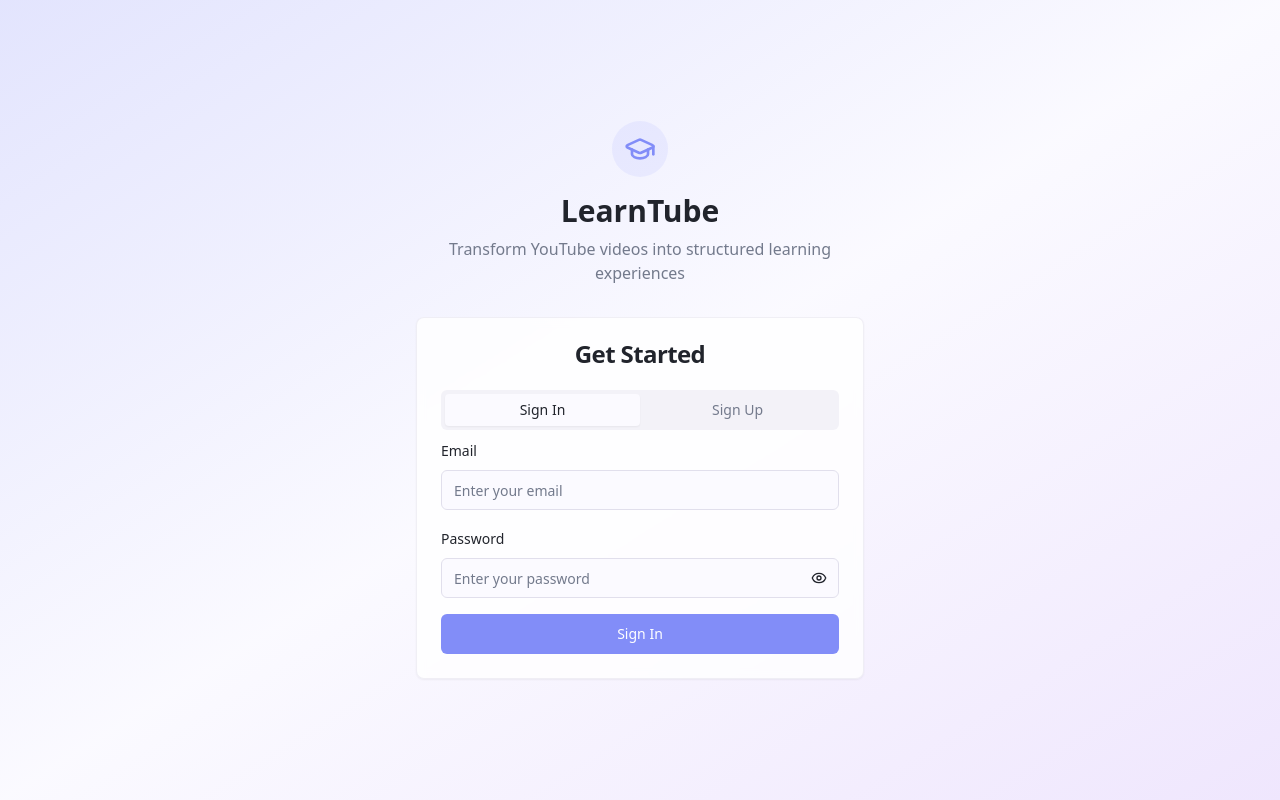
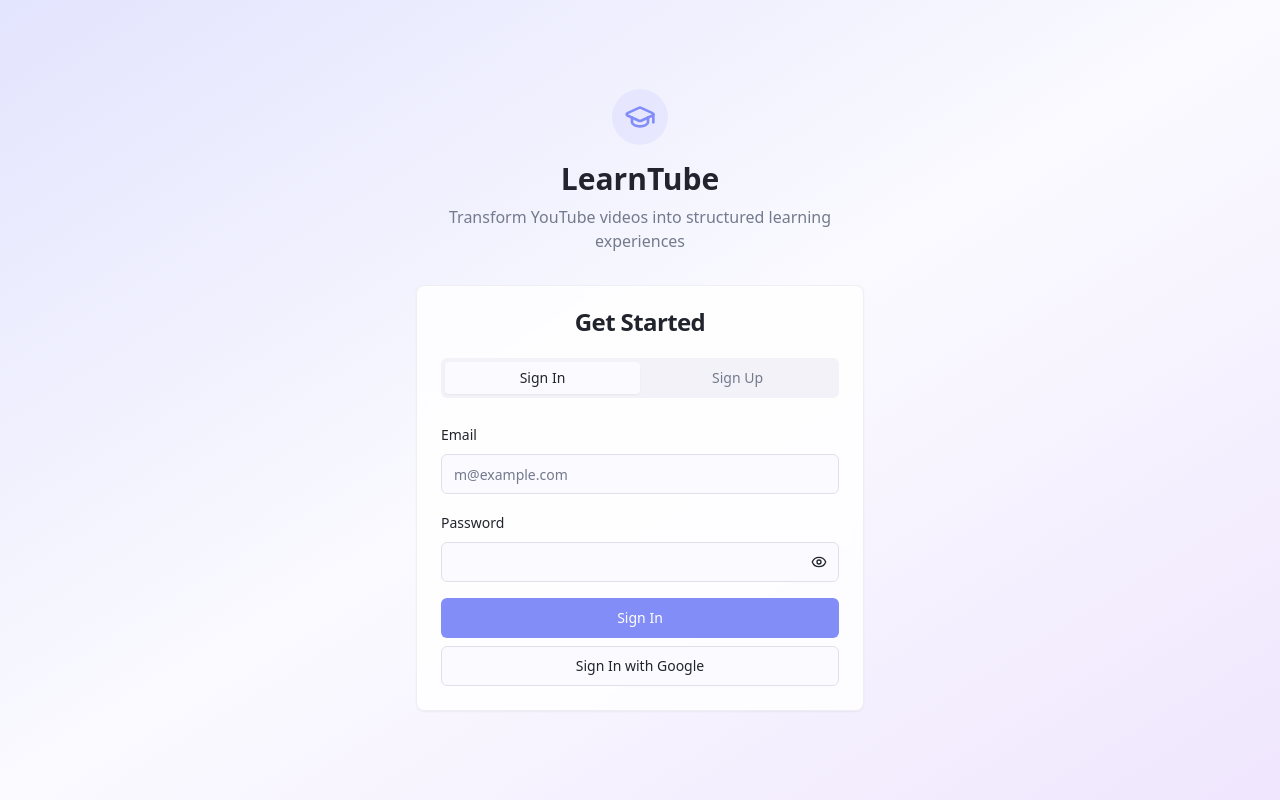
Before and after one commit to poojanjariwala/learningtube, a React (Vite) app: page /auth in a window 1280 px wide. Built offline with nearby package versions, Linux system fonts and the light colour scheme.

Commit message:
Update AuthPage.tsx

```diff
--- a/src/components/AuthPage.tsx
+++ b/src/components/AuthPage.tsx
@@ -9,6 +9,7 @@ import { Alert, AlertDescription } from '@/components/ui/alert';
 import { supabase } from '@/integrations/supabase/client';
 import { useToast } from '@/hooks/use-toast';
 import { Eye, EyeOff, GraduationCap } from 'lucide-react';
+import { useAuth } from '@/hooks/useAuth';
 
 export const AuthPage = () => {
   const [email, setEmail] = useState('');
@@ -19,27 +20,13 @@ export const AuthPage = () => {
   const [error, setError] = useState('');
   const navigate = useNavigate();
   const { toast } = useToast();
+  const { signInWithGoogle, user } = useAuth();
 
   useEffect(() => {
-    const checkAuth = async () => {
-      const { data: { session } } = await supabase.auth.getSession();
-      if (session) {
-        navigate('/');
-      }
-    };
-
-    checkAuth();
-
-    const { data: { subscription } } = supabase.auth.onAuthStateChange(
-      (_event, session) => {
-        if (session) {
-          navigate('/');
-        }
-      }
-    );
-
-    return () => subscription.unsubscribe();
-  }, [navigate]);
+    if (user) {
+      navigate('/');
+    }
+  }, [user, navigate]);
 
   const handleSignIn = async (e: React.FormEvent) => {
     e.preventDefault();
@@ -52,21 +39,18 @@ export const AuthPage = () => {
         password,
       });
 
-      if (error) {
-        if (error.message.includes('Invalid login credentials')) {
-          setError('Invalid email or password. Please check your credentials and try again.');
-        } else {
-          setError(error.message);
-        }
-        return;
-      }
+      if (error) throw error;
 
       toast({
         title: "Welcome back!",
         description: "You've successfully signed in.",
       });
-    } catch (err) {
-      setError('An unexpected error occurred. Please try again.');
+    } catch (err: any) {
+       if (err.message.includes('Invalid login credentials')) {
+          setError('Invalid email or password. Please check your credentials and try again.');
+        } else {
+          setError(err.message);
+        }
     } finally {
       setIsLoading(false);
     }
@@ -84,36 +68,39 @@ export const AuthPage = () => {
     }
 
     try {
-      const redirectUrl = `${window.location.origin}/`;
-
-      const { error } = await supabase.auth.signUp({
+      const { data, error } = await supabase.auth.signUp({
         email,
         password,
         options: {
-          emailRedirectTo: redirectUrl,
           data: {
             full_name: fullName,
           }
         }
       });
 
-      if (error) {
-        if (error.message.includes('User already registered')) {
-          setError('An account with this email already exists. Please sign in instead.');
-        } else if (error.message.includes('Password should be at least')) {
-          setError('Password should be at least 6 characters long.');
-        } else {
-          setError(error.message);
-        }
-        return;
+      if (error) throw error;
+
+      if (data.user) {
+        const { error: profileError } = await supabase
+          .from('profiles')
+          .insert({ user_id: data.user.id, full_name: fullName, username: email.split('@')[0] });
+
+        if (profileError) throw profileError;
       }
+
 
       toast({
         title: "Account created!",
         description: "Please check your email to verify your account.",
       });
-    } catch (err) {
-      setError('An unexpected error occurred. Please try again.');
+    } catch (err: any) {
+        if (err.message.includes('User already registered')) {
+          setError('An account with this email already exists. Please sign in instead.');
+        } else if (err.message.includes('Password should be at least')) {
+          setError('Password should be at least 6 characters long.');
+        } else {
+          setError(err.message);
+        }
     } finally {
       setIsLoading(false);
     }
@@ -148,7 +135,7 @@ export const AuthPage = () => {
               </TabsList>
 
               <TabsContent value="signin">
-                <form onSubmit={handleSignIn} className="space-y-4">
+                <form onSubmit={handleSignIn} className="space-y-4 pt-4">
                   {error && (
                     <Alert variant="destructive">
                       <AlertDescription>{error}</AlertDescription>
@@ -157,59 +144,32 @@ export const AuthPage = () => {
 
                   <div className="space-y-2">
                     <Label htmlFor="signin-email">Email</Label>
-                    <Input
-                      id="signin-email"
-                      type="email"
-                      placeholder="Enter your email"
-                      value={email}
-                      onChange={(e) => setEmail(e.target.value)}
-                      required
-                      disabled={isLoading}
-                    />
+                    <Input id="signin-email" type="email" placeholder="m@example.com" value={email} onChange={(e) => setEmail(e.target.value)} required disabled={isLoading} />
                   </div>
 
                   <div className="space-y-2">
                     <Label htmlFor="signin-password">Password</Label>
                     <div className="relative">
-                      <Input
-                        id="signin-password"
-                        type={showPassword ? 'text' : 'password'}
-                        placeholder="Enter your password"
-                        value={password}
-                        onChange={(e) => setPassword(e.target.value)}
-                        required
-                        disabled={isLoading}
-                        className="pr-10"
-                      />
-                      <Button
-                        type="button"
-                        variant="ghost"
-                        size="sm"
-                        className="absolute right-0 top-0 h-full px-3 py-2"
-                        onClick={() => setShowPassword(!showPassword)}
-                        disabled={isLoading}
-                      >
-                        {showPassword ? (
-                          <EyeOff className="h-4 w-4" />
-                        ) : (
-                          <Eye className="h-4 w-4" />
-                        )}
+                      <Input id="signin-password" type={showPassword ? 'text' : 'password'} value={password} onChange={(e) => setPassword(e.target.value)} required disabled={isLoading} className="pr-10" />
+                      <Button type="button" variant="ghost" size="sm" className="absolute right-0 top-0 h-full px-3 py-2" onClick={() => setShowPassword(!showPassword)} disabled={isLoading}>
+                        {showPassword ? <EyeOff className="h-4 w-4" /> : <Eye className="h-4 w-4" />}
                       </Button>
                     </div>
                   </div>
 
-                  <Button
-                    type="submit"
-                    className="w-full"
-                    disabled={isLoading}
-                  >
-                    {isLoading ? 'Signing in...' : 'Sign In'}
-                  </Button>
+                  <div className="flex flex-col space-y-2">
+                    <Button type="submit" className="w-full" disabled={isLoading}>
+                      {isLoading ? 'Signing in...' : 'Sign In'}
+                    </Button>
+                    <Button variant="outline" className="w-full" onClick={signInWithGoogle} disabled={isLoading}>
+                        Sign In with Google
+                    </Button>
+                  </div>
                 </form>
               </TabsContent>
 
               <TabsContent value="signup">
-                <form onSubmit={handleSignUp} className="space-y-4">
+                <form onSubmit={handleSignUp} className="space-y-4 pt-4">
                   {error && (
                     <Alert variant="destructive">
                       <AlertDescription>{error}</AlertDescription>
@@ -218,66 +178,25 @@ export const AuthPage = () => {
 
                   <div className="space-y-2">
                     <Label htmlFor="signup-name">Full Name</Label>
-                    <Input
-                      id="signup-name"
-                      type="text"
-                      placeholder="Enter your full name"
-                      value={fullName}
-                      onChange={(e) => setFullName(e.target.value)}
-                      required
-                      disabled={isLoading}
-                    />
+                    <Input id="signup-name" type="text" placeholder="Your Name" value={fullName} onChange={(e) => setFullName(e.target.value)} required disabled={isLoading} />
                   </div>
 
                   <div className="space-y-2">
                     <Label htmlFor="signup-email">Email</Label>
-                    <Input
-                      id="signup-email"
-                      type="email"
-                      placeholder="Enter your email"
-                      value={email}
-                      onChange={(e) => setEmail(e.target.value)}
-                      required
-                      disabled={isLoading}
-                    />
+                    <Input id="signup-email" type="email" placeholder="m@example.com" value={email} onChange={(e) => setEmail(e.target.value)} required disabled={isLoading} />
                   </div>
 
                   <div className="space-y-2">
                     <Label htmlFor="signup-password">Password</Label>
                     <div className="relative">
-                      <Input
-                        id="signup-password"
-                        type={showPassword ? 'text' : 'password'}
-                        placeholder="Create a password (min. 6 characters)"
-                        value={password}
-                        onChange={(e) => setPassword(e.target.value)}
-                        required
-                        disabled={isLoading}
-                        className="pr-10"
-                        minLength={6}
-                      />
-                      <Button
-                        type="button"
-                        variant="ghost"
-                        size="sm"
-                        className="absolute right-0 top-0 h-full px-3 py-2"
-                        onClick={() => setShowPassword(!showPassword)}
-                        disabled={isLoading}
-                      >
-                        {showPassword ? (
-                          <EyeOff className="h-4 w-4" />
-                        ) : (
-                          <Eye className="h-4 w-4" />
-                        )}
+                      <Input id="signup-password" type={showPassword ? 'text' : 'password'} placeholder="••••••••" value={password} onChange={(e) => setPassword(e.target.value)} required disabled={isLoading} className="pr-10" minLength={6} />
+                      <Button type="button" variant="ghost" size="sm" className="absolute right-0 top-0 h-full px-3 py-2" onClick={() => setShowPassword(!showPassword)} disabled={isLoading}>
+                        {showPassword ? <EyeOff className="h-4 w-4" /> : <Eye className="h-4 w-4" />}
                       </Button>
                     </div>
                   </div>
 
-                  <Button
-                    type="submit"
-                    className="w-full"
-                    disabled={isLoading}
-                  >
+                  <Button type="submit" className="w-full" disabled={isLoading}>
                     {isLoading ? 'Creating account...' : 'Create Account'}
                   </Button>
                 </form>
```
